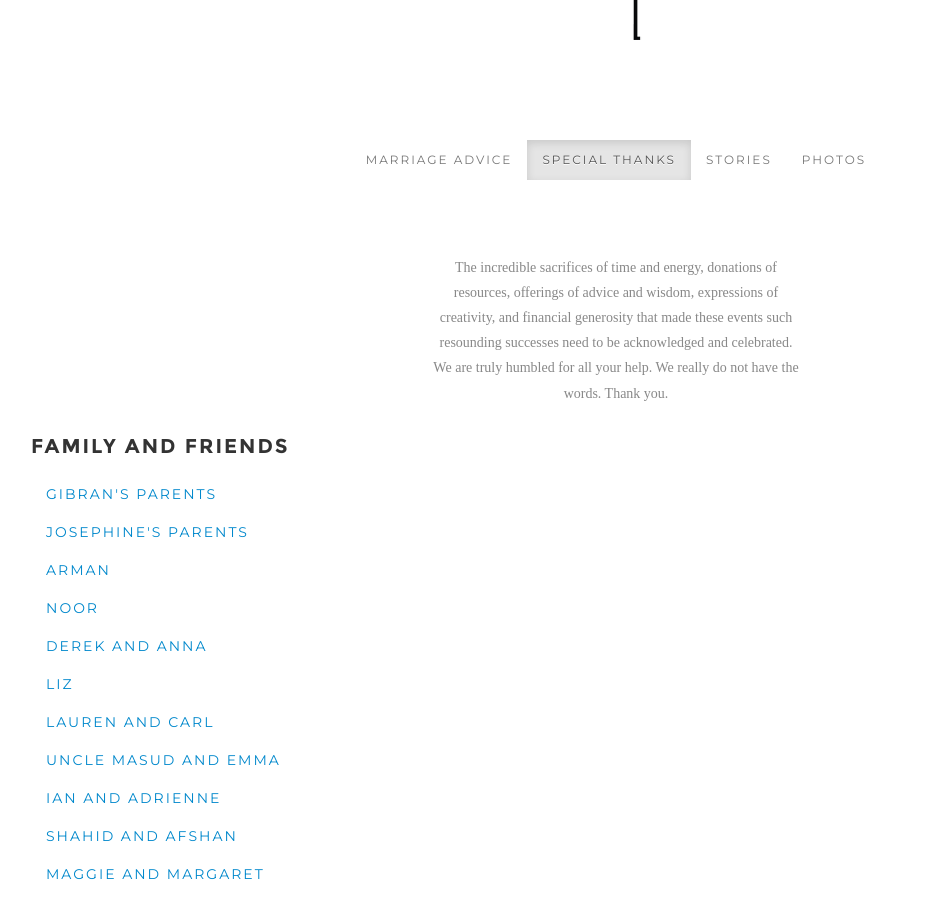
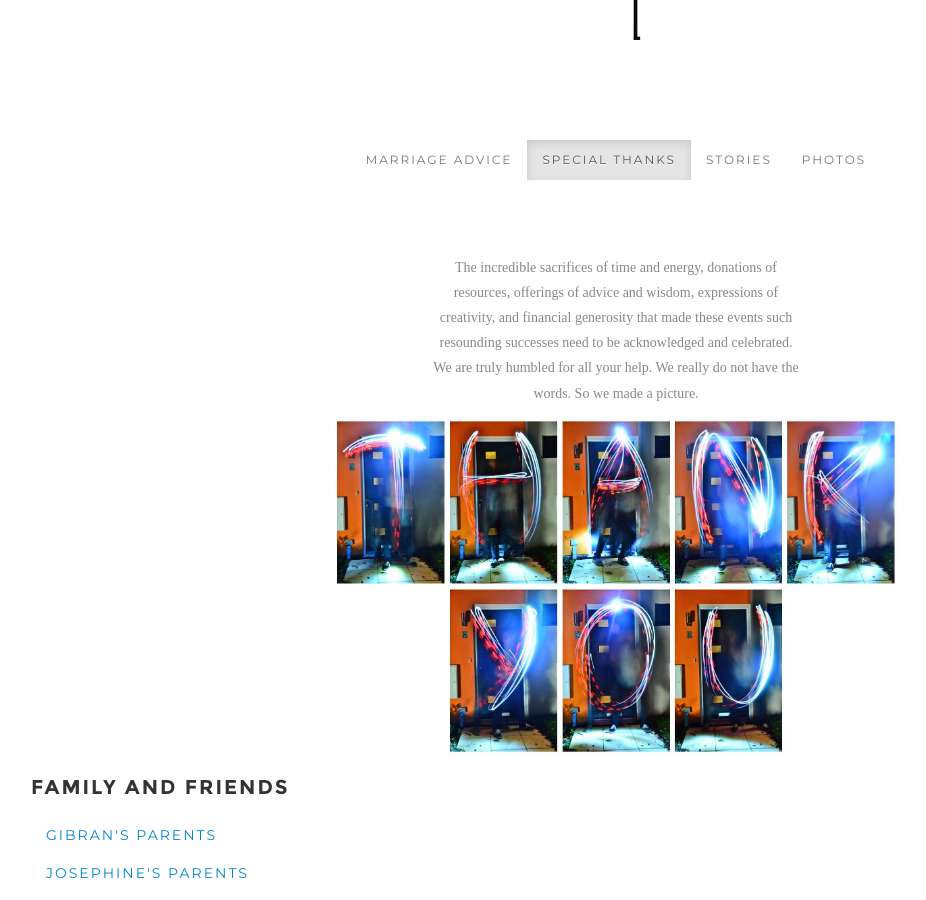
Before and after one commit to explodecomputer/gibandjo.com, a Jekyll site: the page built from 1-special_thanks/index.md, in a window 1280 px wide and 900 px high, scrolled down 367 px. Shown: the whole window, without its empty margins (24-950 px from the left). Built offline with Jekyll 4.4.1, drawn with Linux system fonts in a browser that asks for light colours; Markdown is read by kramdown in place of the engine named in the settings.

Commit message:
added new thankyou image

```diff
--- a/1-special_thanks/index.md
+++ b/1-special_thanks/index.md
@@ -8,9 +8,18 @@ group: navigation
 	<div class="span4">
 	</div>
 	<div class="span4 text-center">
-		<p>The incredible sacrifices of time and energy, donations of resources, offerings of advice and wisdom, expressions of creativity, and financial generosity that made these events such resounding successes need to be acknowledged and celebrated. We are truly humbled for all your help. We really do not have the words. Thank you.</p>
+		<p>The incredible sacrifices of time and energy, donations of resources, offerings of advice and wisdom, expressions of creativity, and financial generosity that made these events such resounding successes need to be acknowledged and celebrated. We are truly humbled for all your help. We really do not have the words. So we made a picture.</p>
 	</div>
 	<div class="span4">
+	</div>
+</div>
+<div class="row">
+	<div class="span3">
+	</div>
+	<div class="span6 text-center">
+		<img src="/img/thankyou2.jpg">
+	</div>
+	<div class="span3">
 	</div>
 </div>
 
```
Also changed, not shown: img/thankyou2.jpg (added).
